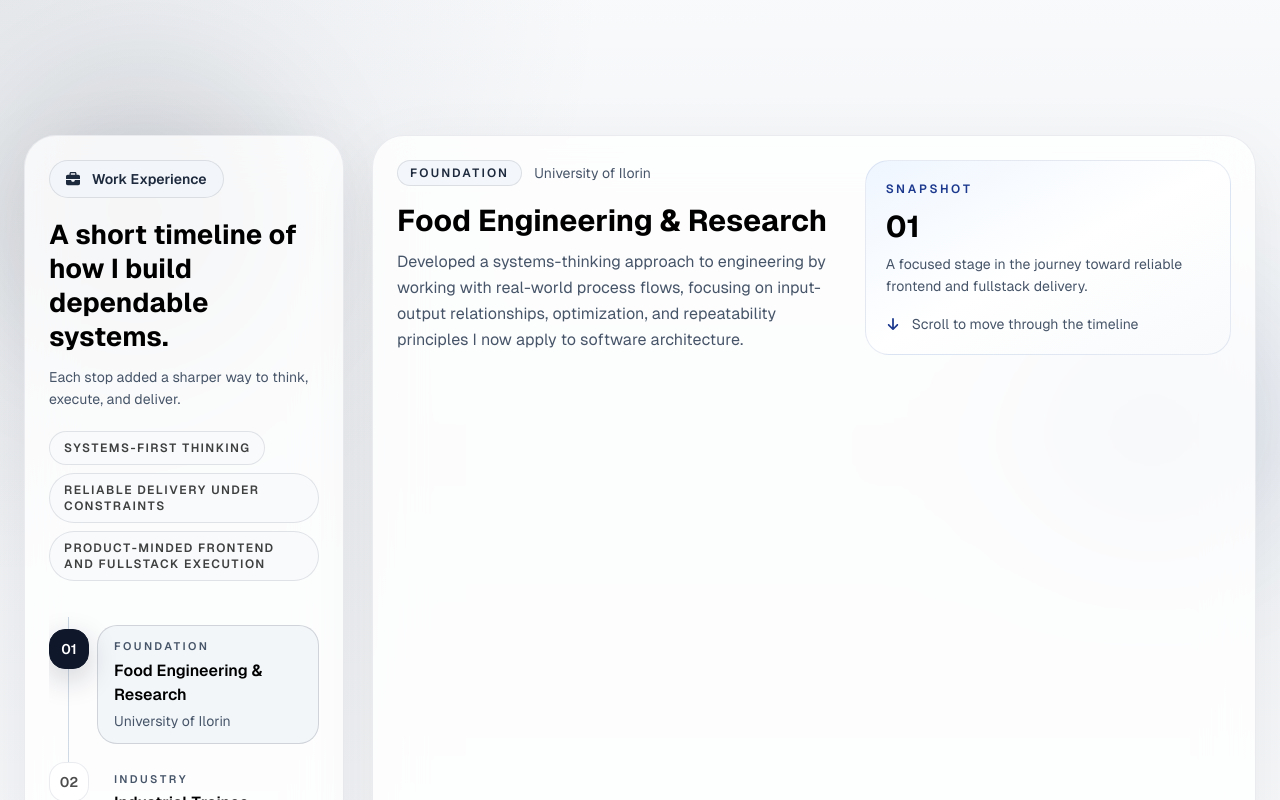
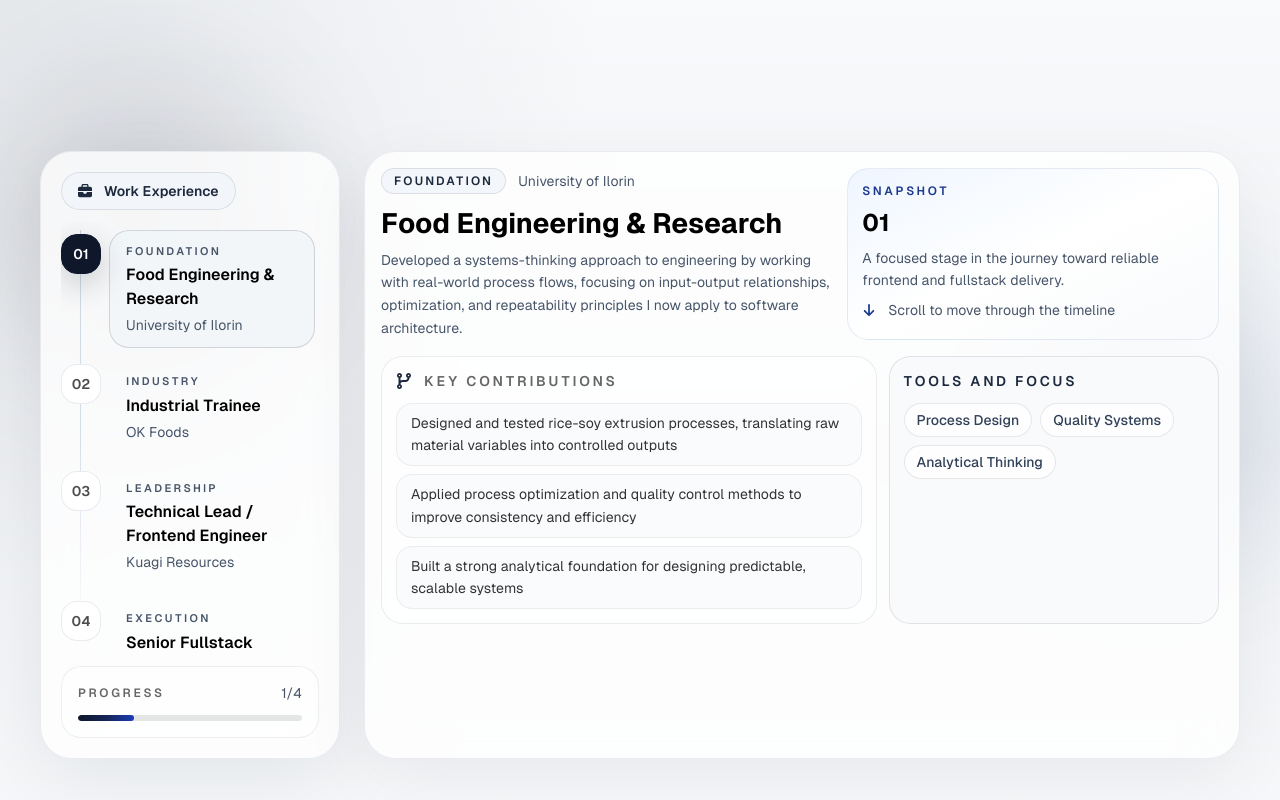
Before and after one commit to bolajeee/my-latest-portfolio, a Next.js app: page / in a window 1280 px wide. Shown: the part 3640-4440 px from the top of the page. Built offline with nearby package versions, Linux system fonts and the light colour scheme.

Commit message:
ui fixes

```diff
--- a/src/components/Portfolio.tsx
+++ b/src/components/Portfolio.tsx
@@ -77,15 +77,15 @@ const Portfolio = () => {
   return (
     <section
       ref={sectionRef}
-      className="relative isolate bg-background pt-16 pb-4 md:py-32 lg:py-20"
+      className="relative isolate bg-background pt-16 pb-4 md:py-32 lg:pt-4 lg:pb-64"
       id="projects"
     >
       <div className="absolute inset-0 bg-gradient-to-br from-slate-900/5 via-transparent to-blue-900/5 dark:from-slate-100/5 dark:to-blue-200/5" />
       <div className="absolute top-20 left-10 h-72 w-72 rounded-full bg-slate-900/10 blur-3xl dark:bg-blue-200/10" />
       <div className="absolute right-10 h-96 w-96 rounded-full bg-blue-900/5 blur-3xl dark:bg-slate-200/5" />
 
-      <div className="hidden min-h-screen px-6 lg:block">
-        <div className="sticky top-[10vh] mx-auto grid h-[80vh] w-full max-w-330 grid-cols-[340px_minmax(0,1fr)] gap-8">
+      <div className="hidden min-h-screen items-center px-6 lg:flex">
+        <div className="mx-auto grid h-[80vh] w-full max-w-[1320px] grid-cols-[340px_minmax(0,1fr)] gap-8">
             <div className="flex h-full flex-col rounded-[2rem] border border-gray-200/80 bg-white/75 p-7 shadow-[0_20px_80px_rgba(15,23,42,0.08)] backdrop-blur-xl dark:border-gray-700/80 dark:bg-black/20">
               <div className="space-y-5">
                 <div className="inline-flex items-center gap-3 rounded-full border border-slate-900/10 bg-slate-100/85 px-4 py-2 text-sm font-semibold text-slate-800 dark:border-slate-200/10 dark:bg-slate-900/55 dark:text-slate-100">
@@ -97,9 +97,6 @@ const Portfolio = () => {
                   <h2 className="text-3xl font-bold leading-tight text-foreground">
                     {activeProject.title}
                   </h2>
-                  <p className="text-sm leading-relaxed text-secondary">
-                    A compact project spotlight built to stay fully visible while you scroll.
-                  </p>
                 </div>
 
                 <div className="rounded-[1.5rem] border border-slate-900/10 bg-slate-50/85 p-5 dark:border-slate-200/10 dark:bg-slate-900/40">
--- a/src/components/WorkExperience.tsx
+++ b/src/components/WorkExperience.tsx
@@ -59,12 +59,6 @@ const experiences = [
   },
 ];
 
-const principles = [
-  "Systems-first thinking",
-  "Reliable delivery under constraints",
-  "Product-minded frontend and fullstack execution",
-];
-
 const WorkExperience = () => {
   const { activeIndex, progressPercent, sectionRef } = usePinnedStepScroll(
     experiences.length
@@ -81,39 +75,19 @@ const WorkExperience = () => {
       <div className="absolute left-0 top-24 h-72 w-72 rounded-full bg-slate-900/10 blur-3xl dark:bg-blue-200/10" />
       <div className="absolute right-0 top-1/3 h-64 w-64 rounded-full bg-blue-900/10 blur-3xl dark:bg-slate-100/10" />
 
-      <div className="hidden min-h-screen items-center px-6 py-[10vh] lg:flex">
-        <div className="mx-auto grid h-[80vh] w-full max-w-[1240px] grid-cols-[320px_minmax(0,1fr)] gap-7">
-          <aside className="flex h-full flex-col rounded-[2rem] border border-gray-200/80 bg-white/78 p-6 shadow-[0_20px_80px_rgba(15,23,42,0.08)] backdrop-blur-xl dark:border-gray-700/80 dark:bg-black/20">
-            <div className="space-y-5">
+      <div className="hidden min-h-screen items-center px-6 py-[8vh] lg:flex">
+        <div className="mx-auto grid h-[76vh] w-full max-w-[1200px] grid-cols-[300px_minmax(0,1fr)] gap-6">
+          <aside className="flex h-full min-h-0 flex-col rounded-[2rem] border border-gray-200/80 bg-white/78 p-5 shadow-[0_20px_80px_rgba(15,23,42,0.08)] backdrop-blur-xl dark:border-gray-700/80 dark:bg-black/20">
+            <div className="space-y-4">
               <div className="inline-flex items-center gap-3 rounded-full border border-slate-900/10 bg-slate-100/85 px-4 py-2 text-sm font-semibold text-slate-800 dark:border-slate-200/10 dark:bg-slate-900/55 dark:text-slate-100">
                 <FaBriefcase />
                 Work Experience
               </div>
-
-              <div className="space-y-3">
-                <h2 className="text-[1.7rem] font-bold leading-tight text-foreground">
-                  A short timeline of how I build dependable systems.
-                </h2>
-                <p className="max-w-sm text-sm leading-relaxed text-secondary">
-                  Each stop added a sharper way to think, execute, and deliver.
-                </p>
-              </div>
-
-              <div className="flex flex-wrap gap-2">
-                {principles.map((principle) => (
-                  <span
-                    key={principle}
-                    className="rounded-full border border-slate-900/10 bg-slate-50/90 px-3.5 py-2 text-xs font-semibold uppercase tracking-[0.12em] text-foreground/75 dark:border-slate-200/10 dark:bg-slate-900/35 dark:text-slate-100"
-                  >
-                    {principle}
-                  </span>
-                ))}
-              </div>
             </div>
 
-            <div className="relative mt-7 flex-1 overflow-hidden pt-4">
+            <div className="relative mt-3 min-h-0 flex-1 overflow-y-auto pr-1 pt-2">
               <div className="absolute bottom-4 left-[19px] top-2 w-px bg-gradient-to-b from-slate-300 via-slate-300/80 to-transparent dark:from-slate-700 dark:via-slate-700/80" />
-              <div className="space-y-3.5">
+              <div className="space-y-3">
                 {experiences.map((experience, index) => (
                   <div key={experience.role} className="relative pl-12">
                     <div
@@ -147,7 +121,7 @@ const WorkExperience = () => {
               </div>
             </div>
 
-            <div className="mt-6 rounded-[1.35rem] border border-gray-200/70 bg-white/55 p-4 dark:border-gray-700/70 dark:bg-white/[0.03]">
+            <div className="mt-4 rounded-[1.25rem] border border-gray-200/70 bg-white/55 p-4 dark:border-gray-700/70 dark:bg-white/[0.03]">
               <div className="mb-3 flex items-center justify-between gap-4">
                 <p className="text-xs font-semibold uppercase tracking-[0.22em] text-foreground/60">
                   Progress
@@ -166,7 +140,7 @@ const WorkExperience = () => {
             </div>
           </aside>
 
-          <div className="relative h-full">
+          <div className="relative h-full min-h-0">
             <AnimatePresence mode="wait">
               <motion.article
                 key={activeExperience.role}
@@ -174,11 +148,11 @@ const WorkExperience = () => {
                 animate={{ opacity: 1, y: 0 }}
                 exit={{ opacity: 0, y: -28 }}
                 transition={{ duration: 0.35, ease: "easeOut" }}
-                className="h-full rounded-[2rem] border border-gray-200/80 bg-white/80 p-6 shadow-[0_20px_70px_rgba(15,23,42,0.06)] backdrop-blur-xl dark:border-gray-700/80 dark:bg-black/20"
+                className="h-full overflow-hidden rounded-[2rem] border border-gray-200/80 bg-white/80 p-4 shadow-[0_20px_70px_rgba(15,23,42,0.06)] backdrop-blur-xl dark:border-gray-700/80 dark:bg-black/20"
               >
-                <div className="flex h-full flex-col justify-between gap-6">
-                  <div className="grid gap-5 xl:grid-cols-[1.1fr_0.9fr]">
-                    <div className="space-y-4">
+                <div className="flex h-full min-h-0 flex-col gap-4 overflow-y-auto pr-1">
+                  <div className="grid gap-3 xl:grid-cols-[1.1fr_0.9fr]">
+                    <div className="space-y-3">
                       <div className="flex flex-wrap items-center gap-3">
                         <span className="inline-flex rounded-full border border-slate-900/10 bg-slate-100/85 px-3 py-1 text-xs font-semibold uppercase tracking-[0.18em] text-slate-800 dark:border-slate-200/10 dark:bg-slate-900/55 dark:text-slate-100">
                           {activeExperience.stage}
@@ -188,46 +162,46 @@ const WorkExperience = () => {
                         </span>
                       </div>
 
-                      <div className="space-y-2.5">
-                        <h3 className="max-w-3xl text-2xl font-bold leading-tight text-foreground xl:text-3xl">
+                      <div className="space-y-2">
+                        <h3 className="max-w-3xl text-[1.5rem] font-bold leading-tight text-foreground xl:text-[1.75rem]">
                           {activeExperience.role}
                         </h3>
-                        <p className="max-w-3xl text-sm leading-relaxed text-secondary md:text-base">
+                        <p className="max-w-3xl text-sm leading-relaxed text-secondary">
                           {activeExperience.summary}
                         </p>
                       </div>
                     </div>
 
-                    <div className="rounded-[1.5rem] border border-blue-900/10 bg-gradient-to-br from-blue-50 via-white to-slate-50 p-5 dark:border-blue-200/10 dark:bg-gradient-to-br dark:from-blue-950/25 dark:via-slate-950/40 dark:to-slate-900/50">
+                    <div className="rounded-[1.35rem] border border-blue-900/10 bg-gradient-to-br from-blue-50 via-white to-slate-50 p-3.5 dark:border-blue-200/10 dark:bg-gradient-to-br dark:from-blue-950/25 dark:via-slate-950/40 dark:to-slate-900/50">
                       <p className="text-xs font-semibold uppercase tracking-[0.22em] text-blue-900 dark:text-blue-200">
                         Snapshot
                       </p>
-                      <p className="mt-3 text-3xl font-bold text-foreground">
+                      <p className="mt-2 text-2xl font-bold text-foreground">
                         0{activeIndex + 1}
                       </p>
                       <p className="mt-2 text-sm leading-relaxed text-secondary">
                         A focused stage in the journey toward reliable frontend and fullstack delivery.
                       </p>
-                      <div className="mt-4 flex items-center gap-3 text-sm text-secondary">
+                      <div className="mt-2 flex items-center gap-3 text-sm text-secondary">
                         <FaArrowDown className="text-blue-900 dark:text-blue-200" />
                         <span>Scroll to move through the timeline</span>
                       </div>
                     </div>
                   </div>
 
-                  <div className="grid min-h-0 gap-5 xl:grid-cols-[1.2fr_0.8fr]">
-                    <div className="rounded-[1.5rem] border border-gray-200/80 bg-white/65 p-5 dark:border-gray-700/80 dark:bg-white/5">
-                      <div className="mb-4 flex items-center gap-3 text-foreground">
+                  <div className="grid min-h-0 gap-3 xl:grid-cols-[1.2fr_0.8fr]">
+                    <div className="rounded-[1.35rem] border border-gray-200/80 bg-white/65 p-3.5 dark:border-gray-700/80 dark:bg-white/5">
+                      <div className="mb-3 flex items-center gap-3 text-foreground">
                         <FaCodeBranch className="text-slate-800 dark:text-slate-100" />
                         <p className="text-sm font-semibold uppercase tracking-[0.2em] text-foreground/60">
                           Key Contributions
                         </p>
                       </div>
-                      <div className="grid gap-2.5">
+                      <div className="grid gap-2">
                         {activeExperience.highlights.map((highlight) => (
                           <div
                             key={highlight}
-                            className="rounded-2xl border border-gray-200/70 bg-background/80 px-4 py-2.5 dark:border-gray-700/70"
+                            className="rounded-2xl border border-gray-200/70 bg-background/80 px-3.5 py-2 dark:border-gray-700/70"
                           >
                             <p className="text-sm leading-relaxed text-foreground/80">
                               {highlight}
@@ -237,15 +211,15 @@ const WorkExperience = () => {
                       </div>
                     </div>
 
-                    <div className="rounded-[1.5rem] border border-slate-900/10 bg-slate-50/90 p-5 dark:border-slate-200/10 dark:bg-slate-900/40">
+                    <div className="rounded-[1.35rem] border border-slate-900/10 bg-slate-50/90 p-3.5 dark:border-slate-200/10 dark:bg-slate-900/40">
                       <p className="text-sm font-semibold uppercase tracking-[0.2em] text-slate-800 dark:text-slate-100">
                         Tools and Focus
                       </p>
-                      <div className="mt-4 flex flex-wrap gap-2">
+                      <div className="mt-3 flex flex-wrap gap-2">
                         {activeExperience.tools.map((tool) => (
                           <span
                             key={tool}
-                            className="rounded-full border border-slate-900/10 bg-white/90 px-3.5 py-2 text-sm font-medium text-slate-700 dark:border-slate-200/10 dark:bg-slate-950/60 dark:text-slate-100"
+                            className="rounded-full border border-slate-900/10 bg-white/90 px-3 py-1.5 text-sm font-medium text-slate-700 dark:border-slate-200/10 dark:bg-slate-950/60 dark:text-slate-100"
                           >
                             {tool}
                           </span>
```
